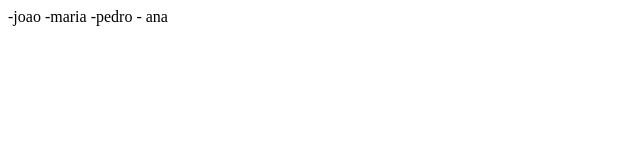
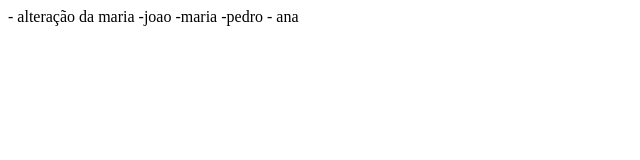
Before and after one commit to takeoya/projeto_2bb, a plain HTML site: page index.html in a window 1280 px wide. Shown: the whole page, without its empty margins (0-640 px from the left). Drawn offline with Linux system fonts and the light colour scheme.

Commit message:
versao maria

```diff
--- a/index.html
+++ b/index.html
@@ -7,6 +7,7 @@
     <title>Document</title>
 </head>
 <body>
+    - alteração da maria
     -joao
     -maria
     -pedro
```
